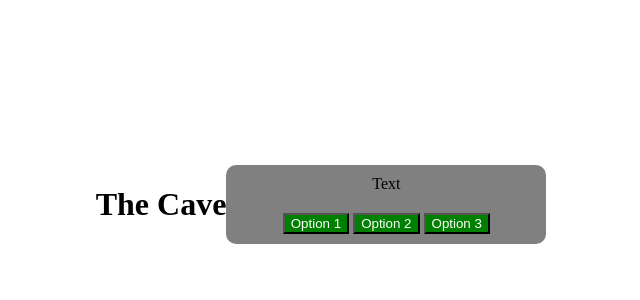
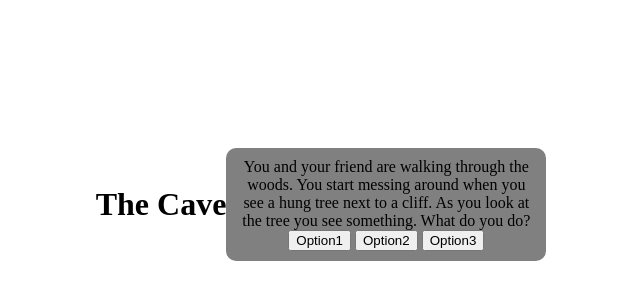
Before and after one commit to Josiahhicks555/text-Adventure, a plain HTML site: page index.html in a window 1280 px wide. Shown: the part 196-496 px from the top of the page, without its empty margins (319-959 px from the left). Drawn offline with Linux system fonts and the light colour scheme.

Commit message:
Update index.html

```diff
--- a/index.html
+++ b/index.html
@@ -11,38 +11,13 @@
 
 <!--options and responses-->
     <div class="container">
-        <div id="text">Text</div>
+        <div id="text">You and your friend are walking through the woods. You start messing around when you see a hung tree next to a cliff. As you look at the tree you see something. What do you do?<div>
         <div id="options" class="button"></div>
-        <button class="btn">Option 1</button>
-        <button class="btn">Option 2</button>
-        <button class="btn">Option 3</button>
+        <button class="btn1">Option1</button>
+        <button class="btn2">Option2</button>
+        <button class="btn3">Option3</button>
 
     </div>
-
-<!--
-    <h1 id="tdialouge">Text Adventure</h1>
-    <form>
-        <input type="text" name="mainInput" id="firstInput">
-        <button id="submitBtn" type="button" onclick="MainFunction()">Submit</button>
-    </form>
-    <p id="myText"></p>
-    <p id="answer"></p>
-
-    <p id="option1"></p>
-    <p id="option2"></p>
-    <p id="option3"></p>
-
-
-
-
-
-    <h2 id="output">content goes here</h1>
-    <img id="storyImage" src="" height="">
--->
-
-
-
-
 
 
 
```
